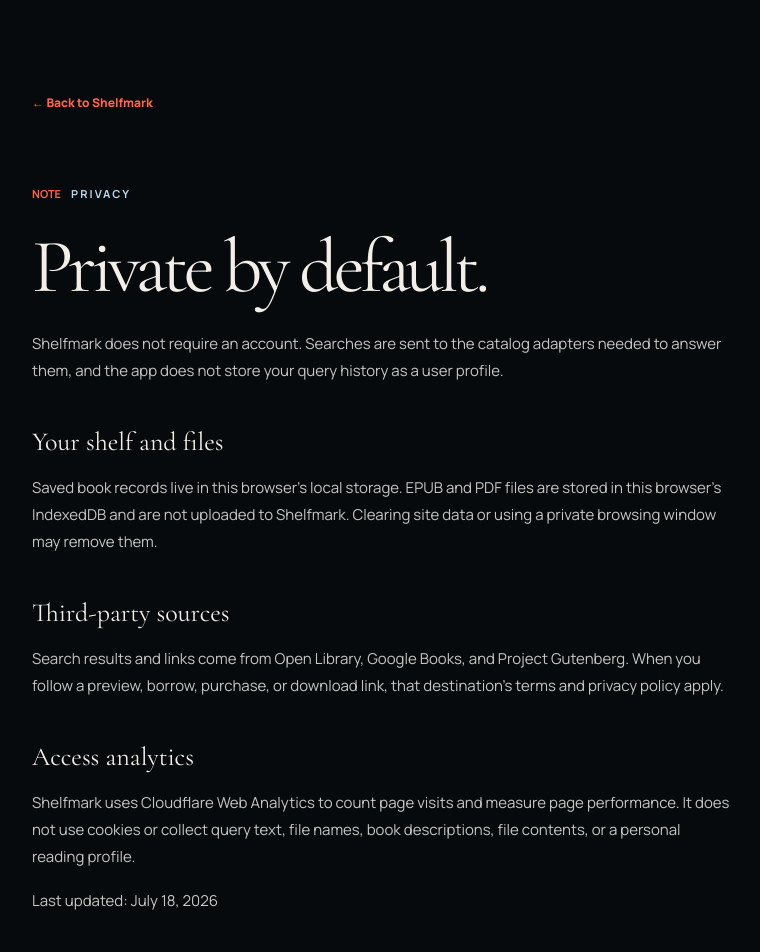
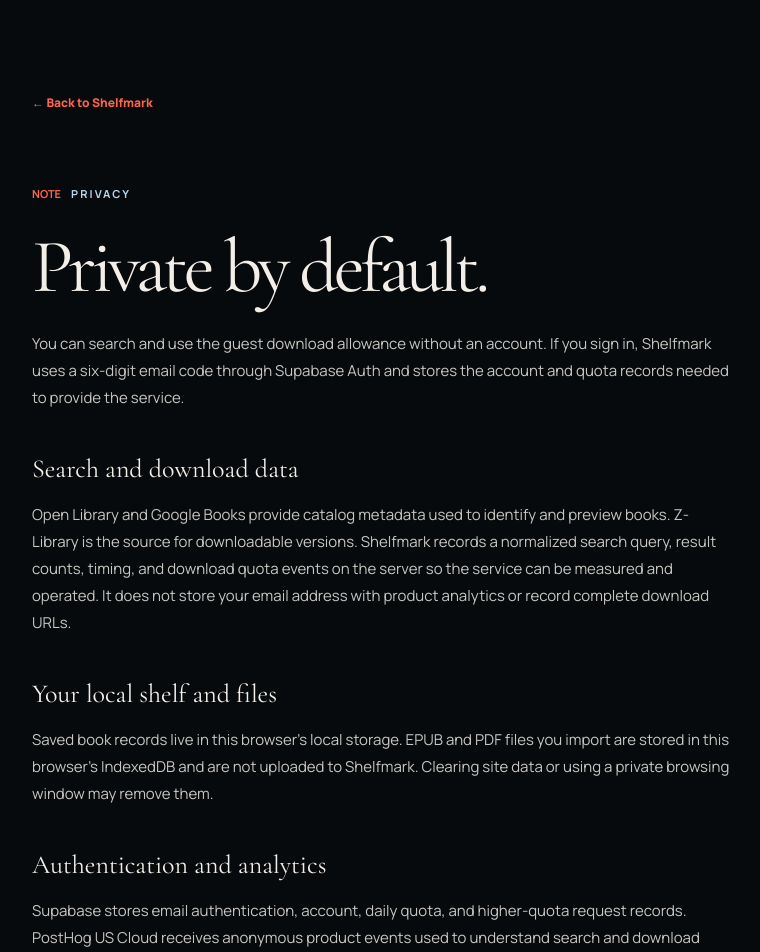
Before and after one commit to DeepBlueLac/P2-isbn-book-lookup, a Next.js app: page /privacy in a window 1280 px wide. Shown: the top 952 px of the page, without its empty margins (258-1018 px from the left). Built offline with nearby package versions, Linux system fonts and the light colour scheme.

Commit message:
fix: improve Shelfmark search indexability

```diff
--- a/src/app/find-book-by-title/page.tsx
+++ b/src/app/find-book-by-title/page.tsx
@@ -28,7 +28,7 @@
     ]}
     related={[
       { href: "/isbn-lookup", label: "Look up an exact ISBN" },
-      { href: "/public-domain-book-finder", label: "Search downloadable book files" },
+      { href: "/downloadable-book-files", label: "Search downloadable book files" },
     ]}
     faq={[
       {
--- a/src/app/isbn-lookup/page.tsx
+++ b/src/app/isbn-lookup/page.tsx
@@ -28,7 +28,7 @@
     ]}
     related={[
       { href: "/find-book-by-title", label: "Find a book by title or author" },
-      { href: "/public-domain-book-finder", label: "Search downloadable book files" },
+      { href: "/downloadable-book-files", label: "Search downloadable book files" },
     ]}
     faq={[
       {
--- a/src/app/manifest.ts
+++ b/src/app/manifest.ts
@@ -4,7 +4,7 @@
   return {
     name: "Shelfmark",
     short_name: "Shelfmark",
-    description: "Find a legitimate way to read a book.",
+    description: "Search by ISBN, title, or author and find downloadable book file options faster.",
     start_url: "/",
     display: "standalone",
     background_color: "#f2eee5",
--- a/src/app/page.tsx
+++ b/src/app/page.tsx
@@ -2,8 +2,8 @@
 import { BookLookup } from "@/components/book-lookup";
 
 export const metadata: Metadata = {
-  title: "Find a book",
-  description: "Search a title, author, or ISBN and choose a legitimate way to read it.",
+  title: "Search Book Files by ISBN, Title or Author",
+  description: "Search by ISBN, title, or author, confirm the right book, and find downloadable EPUB, PDF, MOBI, and AZW3 file options faster.",
   alternates: { canonical: "/" },
 };
 
--- a/src/app/privacy/page.tsx
+++ b/src/app/privacy/page.tsx
@@ -13,14 +13,14 @@
       <Link href="/">← Back to Shelfmark</Link>
       <p className="eyebrow"><span>NOTE</span> Privacy</p>
       <h1>Private by default.</h1>
-      <p>Shelfmark does not require an account. Searches are sent to the catalog adapters needed to answer them, and the app does not store your query history as a user profile.</p>
-      <h2>Your shelf and files</h2>
-      <p>Saved book records live in this browser&apos;s local storage. EPUB and PDF files are stored in this browser&apos;s IndexedDB and are not uploaded to Shelfmark. Clearing site data or using a private browsing window may remove them.</p>
-      <h2>Third-party sources</h2>
-      <p>Search results and links come from Open Library, Google Books, and Project Gutenberg. When you follow a preview, borrow, purchase, or download link, that destination&apos;s terms and privacy policy apply.</p>
-      <h2>Access analytics</h2>
-      <p>Shelfmark uses Cloudflare Web Analytics to count page visits and measure page performance. It does not use cookies or collect query text, file names, book descriptions, file contents, or a personal reading profile.</p>
-      <p className="policy-date">Last updated: July 18, 2026</p>
+      <p>You can search and use the guest download allowance without an account. If you sign in, Shelfmark uses a six-digit email code through Supabase Auth and stores the account and quota records needed to provide the service.</p>
+      <h2>Search and download data</h2>
+      <p>Open Library and Google Books provide catalog metadata used to identify and preview books. Z-Library is the source for downloadable versions. Shelfmark records a normalized search query, result counts, timing, and download quota events on the server so the service can be measured and operated. It does not store your email address with product analytics or record complete download URLs.</p>
+      <h2>Your local shelf and files</h2>
+      <p>Saved book records live in this browser&apos;s local storage. EPUB and PDF files you import are stored in this browser&apos;s IndexedDB and are not uploaded to Shelfmark. Clearing site data or using a private browsing window may remove them.</p>
+      <h2>Authentication and analytics</h2>
+      <p>Supabase stores email authentication, account, daily quota, and higher-quota request records. PostHog US Cloud receives anonymous product events used to understand search and download performance. Shelfmark does not send email addresses, verification codes, book file contents, or complete download URLs to PostHog.</p>
+      <p className="policy-date">Last updated: August 6, 2026</p>
     </main>
   );
 }
--- a/src/app/sitemap.ts
+++ b/src/app/sitemap.ts
@@ -2,12 +2,12 @@
 
 export default function sitemap(): MetadataRoute.Sitemap {
   const base = process.env.NEXT_PUBLIC_SITE_URL || "https://books.bulidoge.site";
-  const lastModified = new Date("2026-07-20");
+  const lastModified = new Date("2026-08-06");
   return [
     { url: base, lastModified, changeFrequency: "weekly", priority: 1 },
     { url: `${base}/isbn-lookup`, lastModified, changeFrequency: "monthly", priority: 0.9 },
     { url: `${base}/find-book-by-title`, lastModified, changeFrequency: "monthly", priority: 0.9 },
-    { url: `${base}/public-domain-book-finder`, lastModified, changeFrequency: "monthly", priority: 0.9 },
+    { url: `${base}/downloadable-book-files`, lastModified, changeFrequency: "monthly", priority: 0.9 },
     { url: `${base}/privacy`, lastModified, changeFrequency: "yearly", priority: 0.3 },
   ];
 }
--- a/src/components/book-lookup.tsx
+++ b/src/components/book-lookup.tsx
@@ -710,7 +710,7 @@
                     <span>Explore</span>
                     <Link href="/find-book-by-title">Title or author</Link>
                     <Link href="/isbn-lookup">ISBN lookup</Link>
-                    <Link href="/public-domain-book-finder">Browse by format</Link>
+                    <Link href="/downloadable-book-files">Browse by format</Link>
                   </nav>
                   {error ? <ErrorMessage message={error} /> : null}
                   {notice ? <NoticeMessage message={notice} /> : null}
```
Also changed, not shown: src/app/downloadable-book-files/page.tsx (added, +48 -0 lines), src/app/public-domain-book-finder/page.tsx (+2 -46 lines), 1 other file (tests, documents, lock files or other folders).
